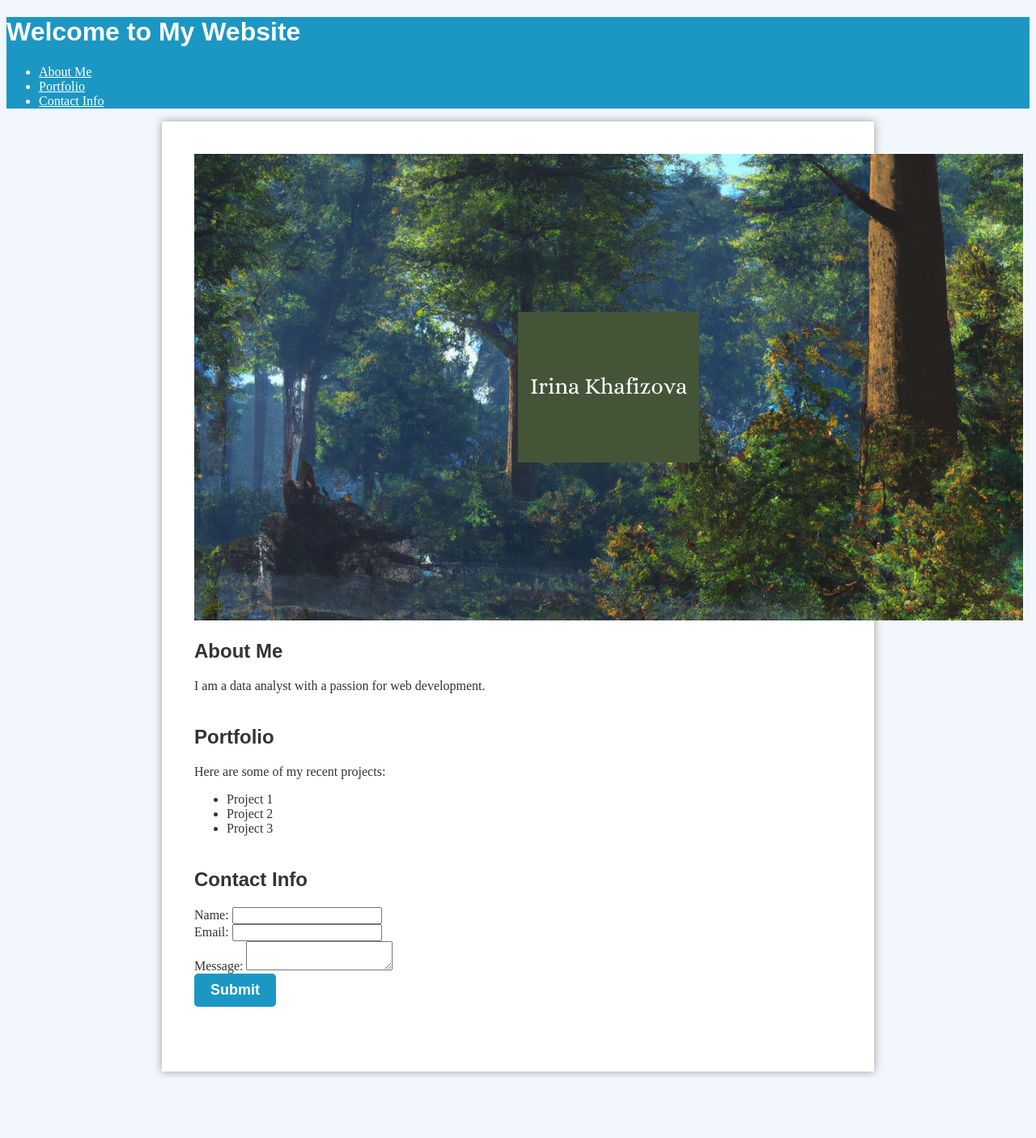
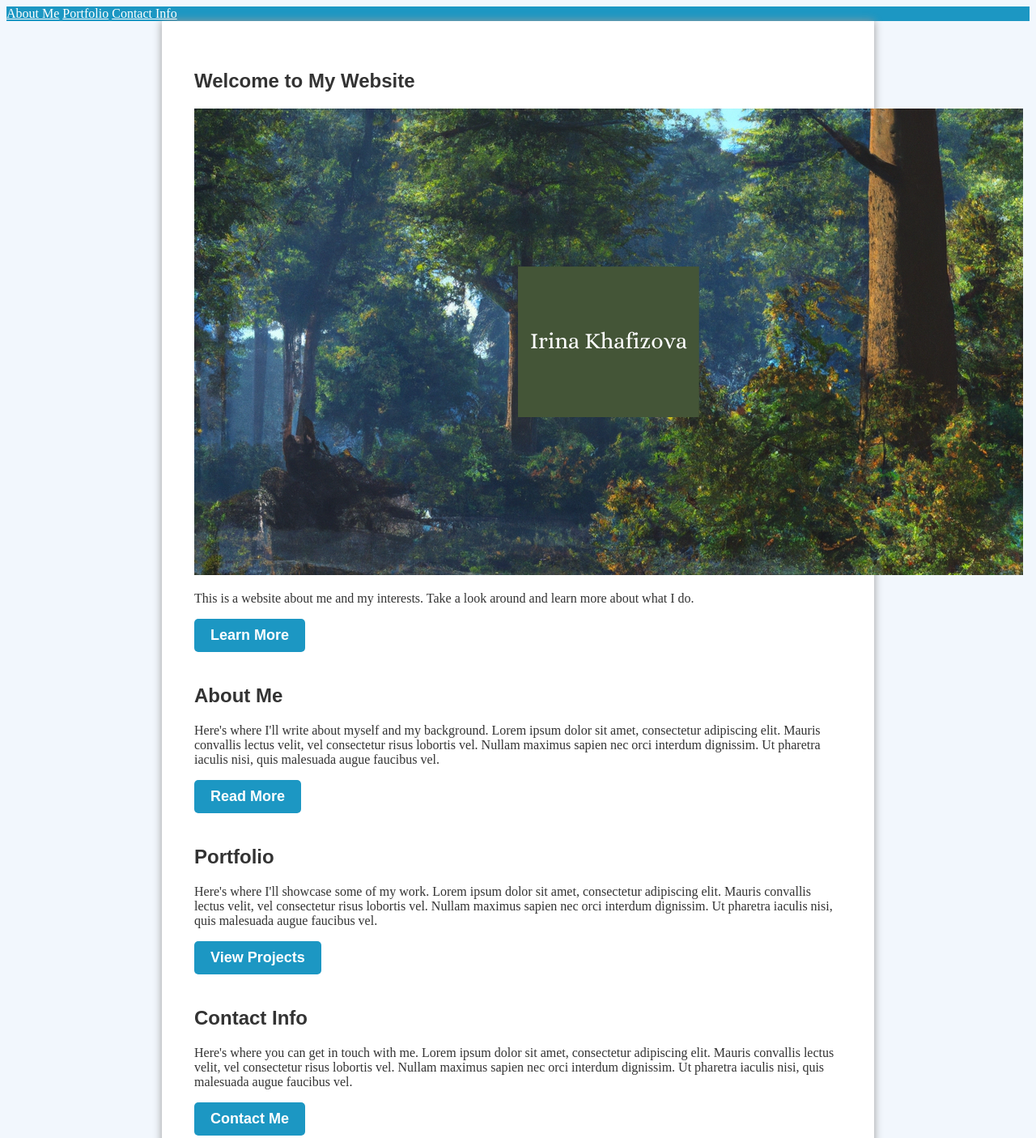
Before and after one commit to ikhafizovaa/ikhafizovaa.github.io, a plain HTML site: page index.html in a window 1280 px wide. Shown: the top 1405 px of the page at 81% size. Before the commit the page ends 1331 px from the top, so only its background shows below. Drawn offline with Linux system fonts and the light colour scheme.

Commit message:
Update index.html

```diff
--- a/index.html
+++ b/index.html
@@ -1,49 +1,38 @@
 <!DOCTYPE html>
-<html>
-  <head>
-    <title>Welcome to My Website</title>
-  </head>
+<html lang="en">
 <head>
   <title>Welcome to My Website</title>
   <link rel="stylesheet" href="style.css">
 </head>
 <body>
   <header>
-      <h1>Welcome to My Website</h1>
     <nav>
-        <ul>
-          <li><a href="#about">About Me</a></li>
-          <li><a href="#portfolio">Portfolio</a></li>
-          <li><a href="#contact">Contact Info</a></li>
-        </ul>
+      <a href="#">About Me</a>
+      <a href="#">Portfolio</a>
+      <a href="#">Contact Info</a>
     </nav>
   </header>
   <main>
-      <img src="image.jpg" alt="My website theme image">
-      <section id="about">
+    <section>
+      <h1>Welcome to My Website</h1>
+      <img src="image.jpg" alt="Welcome Image">
+      <p>This is a website about me and my interests. Take a look around and learn more about what I do.</p>
+      <button>Learn More</button>
+    </section>
+    <section>
       <h2>About Me</h2>
-        <p>I am a data analyst with a passion for web development.</p>
+      <p>Here's where I'll write about myself and my background. Lorem ipsum dolor sit amet, consectetur adipiscing elit. Mauris convallis lectus velit, vel consectetur risus lobortis vel. Nullam maximus sapien nec orci interdum dignissim. Ut pharetra iaculis nisi, quis malesuada augue faucibus vel.</p>
+      <button>Read More</button>
     </section>
-      <section id="portfolio">
+    <section>
       <h2>Portfolio</h2>
-        <p>Here are some of my recent projects:</p>
-        <ul>
-          <li>Project 1</li>
-          <li>Project 2</li>
-          <li>Project 3</li>
-        </ul>
+      <p>Here's where I'll showcase some of my work. Lorem ipsum dolor sit amet, consectetur adipiscing elit. Mauris convallis lectus velit, vel consectetur risus lobortis vel. Nullam maximus sapien nec orci interdum dignissim. Ut pharetra iaculis nisi, quis malesuada augue faucibus vel.</p>
+      <button>View Projects</button>
     </section>
-      <section id="contact">
+    <section>
       <h2>Contact Info</h2>
-        <form>
-          <label for="name">Name:</label>
-          <input type="text" id="name" name="name"><br>
-          <label for="email">Email:</label>
-          <input type="email" id="email" name="email"><br>
-          <label for="message">Message:</label>
-          <textarea id="message" name="message"></textarea><br>
-          <button type="submit">Submit</button>
-        </form>
+      <p>Here's where you can get in touch with me. Lorem ipsum dolor sit amet, consectetur adipiscing elit. Mauris convallis lectus velit, vel consectetur risus lobortis vel. Nullam maximus sapien nec orci interdum dignissim. Ut pharetra iaculis nisi, quis malesuada augue faucibus vel.</p>
+      <button>Contact Me</button>
     </section>
   </main>
 </body>
```
Lines whose indentation alone changed are shown as unchanged.
